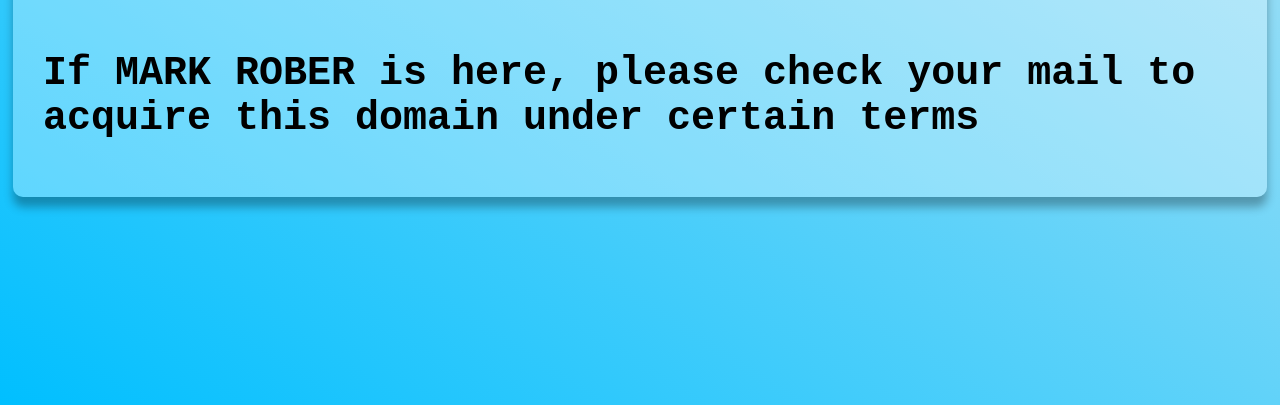
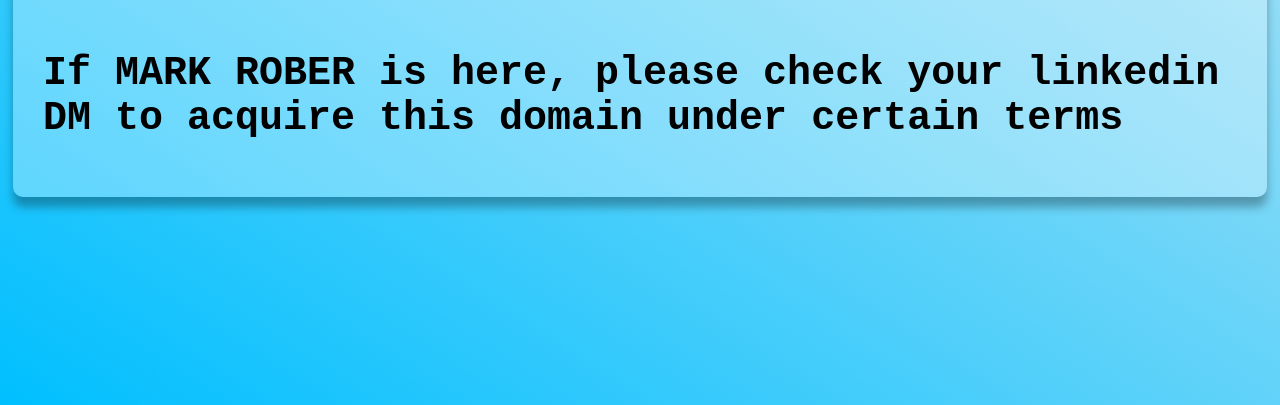
Before and after one commit to PhoeniX4747/Crunch, a plain HTML site: page index.html in a window 1280 px wide. Shown: the part 411-816 px from the top of the page. Drawn offline with Linux system fonts and the light colour scheme.

Commit message:
Update index.html

```diff
--- a/index.html
+++ b/index.html
@@ -8,7 +8,7 @@
     <div class="container">
         <h1 class="heading">This Domain is for sale</h1>
         <h1 class="heading"><a href="https://forms.gle/DRNAsHrE1iPNrHB49" target="_blank">Click here</a>&nbsp;to place a BID</h1>
-        <h1 class="heading">If MARK ROBER is here, please check your mail to acquire this domain under certain terms</h1>
+        <h1 class="heading">If MARK ROBER is here, please check your linkedin DM to acquire this domain under certain terms</h1>
     </div>
     <script src="script.js"></script>
 </body>
```
